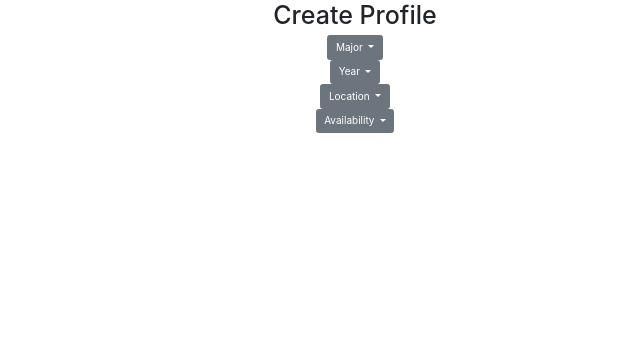
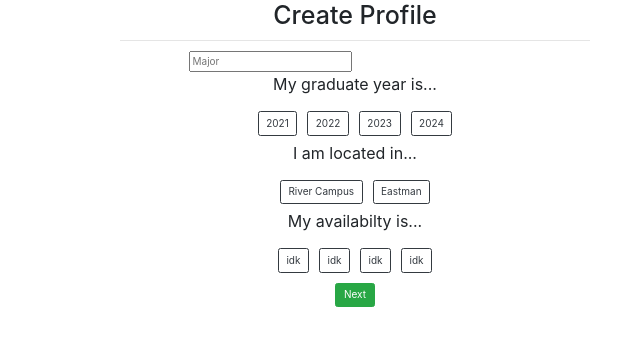
Before and after one commit to Jaddy1/URMentor, a Flask app: page /createMentee1 in a window 1280 px wide. Shown: the top 346 px of the page, without its empty margins (285-925 px from the left). Run offline with Flask 2, Linux system fonts and the light colour scheme; some libraries are stand-ins or nearby versions.

Commit message:
Add files via upload

```diff
--- a/templates/createMentee1.html
+++ b/templates/createMentee1.html
@@ -4,55 +4,57 @@
 
 {% block head %}
   {{ super() }}
+<!--   <script src="{{url_for('static', filename='js/main.js') }}" data-turbolinks-track="reload"></script>
+ -->  <link rel="stylesheet" type="text/css" href="{{ url_for('static',filename='styles/dropdown_styles.css') }}">
+
 {% endblock %}
 
 {% block page_content %}
-  <body class="text-center">
+  <body class="text-center" style="max-width: 500px; margin-left: auto;
+  margin-right: auto;">
     <h1>Create Profile</h1>
+    <hr>
+    <!-- MAJOR -->
 
-    <div class="dropdown">
-      <button class="btn btn-secondary dropdown-toggle" type="button" id="dropdownMenuButton" data-toggle="dropdown" aria-haspopup="true" aria-expanded="false">
-        Major
-      </button>
-      <div class="dropdown-menu" aria-labelledby="dropdownMenuButton">
-        <a class="dropdown-item" href="#">Major 1</a>
-        <a class="dropdown-item" href="#">Major 2</a>
-        <a class="dropdown-item" href="#">Major 3</a>
+    <form autocomplete="off" action="/action_page.php">
+      <div class="autocomplete" style="width:300px;">
+        <input id="myInput" type="text" name="myCountry" placeholder="Major">
       </div>
+      <!-- <input type="submit"> -->
+    </form>
+
+
+    <!-- YEAR -->
+    <p style="font-size: 16px;">My graduate year is...</p>
+    <div class="d-flex justify-content-center">
+      <div class="p-2 bd-highlight"><button type="button" class="btn btn-outline-dark">2021</button></div>
+      <div class="p-2 bd-highlight"><button type="button" class="btn btn-outline-dark">2022</button></div>
+      <div class="p-2 bd-highlight"><button type="button" class="btn btn-outline-dark">2023</button></div>
+      <div class="p-2 bd-highlight"><button type="button" class="btn btn-outline-dark">2024</button></div>
     </div>
 
-    <div class="dropdown">
-      <button class="btn btn-secondary dropdown-toggle" type="button" id="dropdownMenuButton" data-toggle="dropdown" aria-haspopup="true" aria-expanded="false">
-        Year
-      </button>
-      <div class="dropdown-menu" aria-labelledby="dropdownMenuButton">
-        <a class="dropdown-item" href="#">Year 1</a>
-        <a class="dropdown-item" href="#">Year 2</a>
-        <a class="dropdown-item" href="#">Year 3</a>
-      </div>
+    <!-- LOCATION -->
+    <p style="font-size: 16px;">I am located in...</p>
+    <div class="d-flex justify-content-center">
+      <div class="p-2 bd-highlight"><button type="button" class="btn btn-outline-dark">River Campus</button></div>
+      <div class="p-2 bd-highlight"><button type="button" class="btn btn-outline-dark">Eastman</button></div>
+
     </div>
 
-    <div class="dropdown">
-      <button class="btn btn-secondary dropdown-toggle" type="button" id="dropdownMenuButton" data-toggle="dropdown" aria-haspopup="true" aria-expanded="false">
-        Location
-      </button>
-      <div class="dropdown-menu" aria-labelledby="dropdownMenuButton">
-        <a class="dropdown-item" href="#">Location 1</a>
-        <a class="dropdown-item" href="#">Location 2</a>
-        <a class="dropdown-item" href="#">Location 3</a>
-      </div>
+    <!-- AVAILABILTY -->
+    <p style="font-size: 16px;">My availabilty is...</p>
+    <div class="d-flex justify-content-center">
+      <div class="p-2 bd-highlight"><button type="button" class="btn btn-outline-dark">idk</button></div>
+      <div class="p-2 bd-highlight"><button type="button" class="btn btn-outline-dark">idk</button></div>
+      <div class="p-2 bd-highlight"><button type="button" class="btn btn-outline-dark">idk</button></div>
+      <div class="p-2 bd-highlight"><button type="button" class="btn btn-outline-dark">idk</button></div>
     </div>
 
-    <div class="dropdown">
-      <button class="btn btn-secondary dropdown-toggle" type="button" id="dropdownMenuButton" data-toggle="dropdown" aria-haspopup="true" aria-expanded="false">
-        Availability
-      </button>
-      <div class="dropdown-menu" aria-labelledby="dropdownMenuButton">
-        <a class="dropdown-item" href="#">Availability 1</a>
-        <a class="dropdown-item" href="#">Availability 2</a>
-        <a class="dropdown-item" href="#">Availability 3</a>
-      </div>
-    </div>
+    <!-- NEXT -->
+    <div class="p-2 bd-highlight"><button type="button" class="btn btn-success">Next</button></div>
+
+     <script src="/static/main.js" charset="utf-8"></script>
   </body>
 </html>
+
 {% endblock %}
```
Also changed, not shown: templates/createMentee2.html (+67 -29 lines), templates/login.html (+25 -9 lines).
